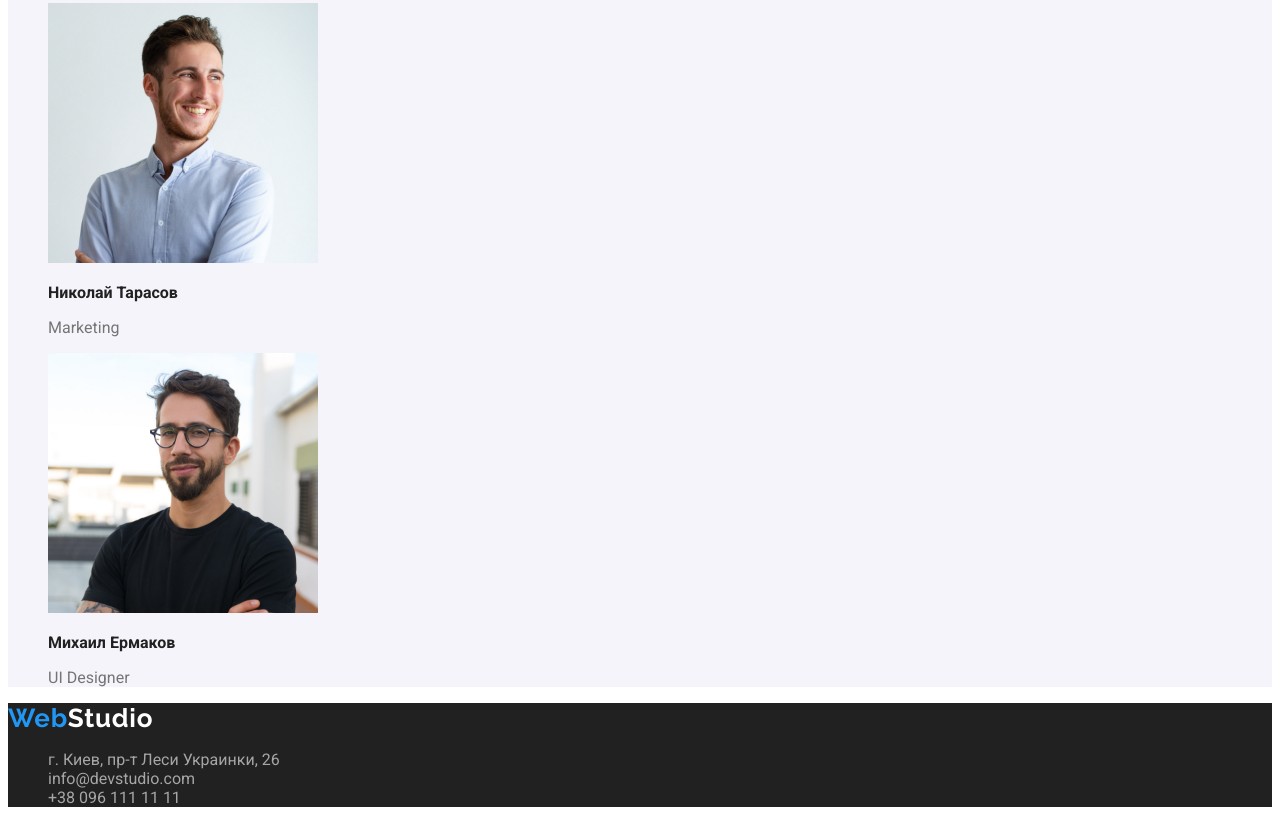
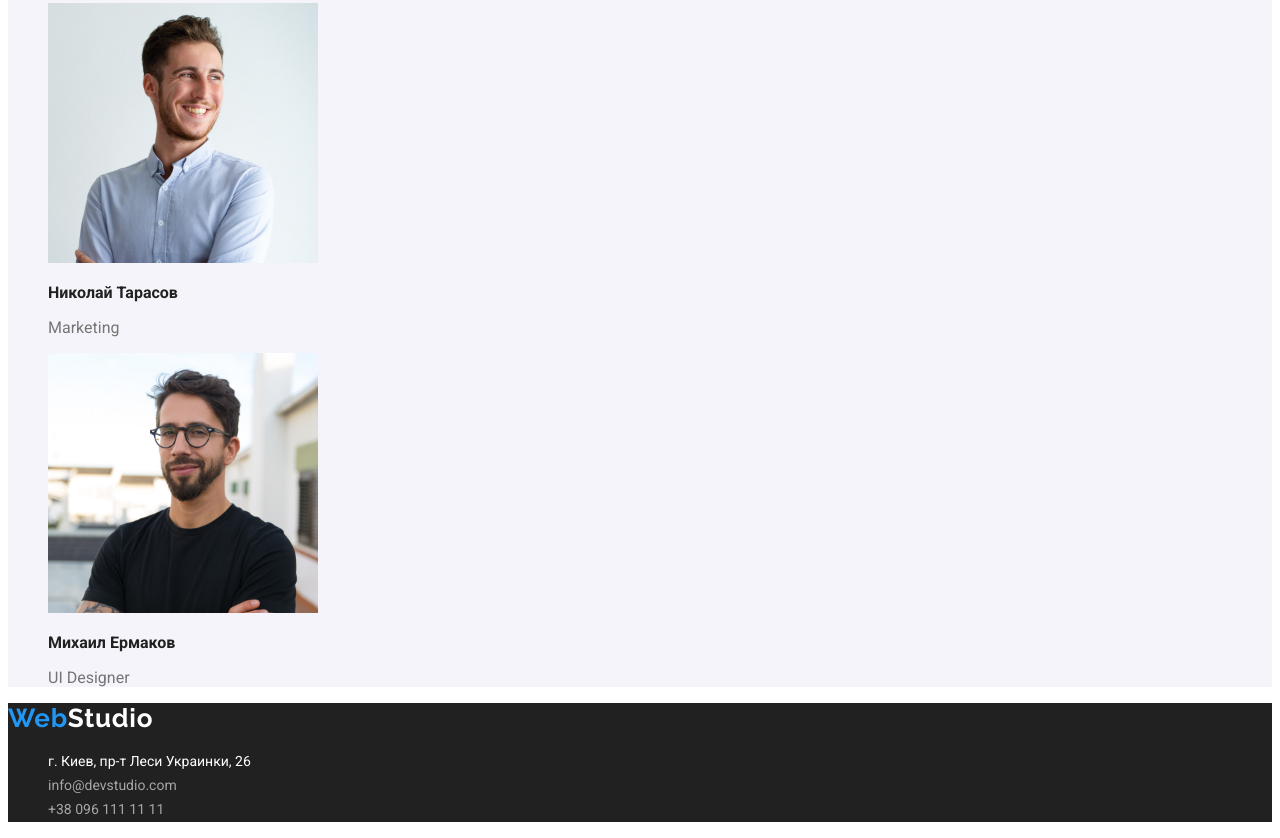
Before and after one commit to Evg72/goit-markup-hw-02, a plain HTML site: page index.html in a window 1280 px wide. Shown: the part 2384-3222 px from the top of the page. Drawn offline with Linux system fonts and the light colour scheme.

Commit message:
style futer

```diff
--- a/css/styles.css
+++ b/css/styles.css
@@ -177,6 +177,7 @@ a {
 }
 
 /*Футер*/
+
 .futer {
   background-color: #212121;
 }
@@ -189,6 +190,7 @@ a {
   letter-spacing: 0.03em;
   color: #ffffff;
 }
+
 /* Address list  */
 a {
   font-style: normal;
@@ -199,9 +201,25 @@ a {
 .address .link:focus {
   color: #2196f3;
 }
-.address .color {
+.futer .link {
+  font-style: Regular;
+  font-size: 14px;
+  line-height: 1.71;
+  align: Left;
+  vertical-align: Top;
+  letter-spacing: 3%;
+}
+
+.futer .text {
+  font-style: Regular;
+  font-size: 14px;
+  line-height: 1.71;
+  align: Left;
+  vertical-align: Top;
+  letter-spacing: 3%;
   color: #ffffff;
 }
+
 /*Портфолио*/
 .cont-work .work-title {
   font-weight: 700;
--- a/index.html
+++ b/index.html
@@ -164,7 +164,7 @@
               href="https://goo.gl/maps/9yxGBPs8h6NU6xEA7"
               target="_blank"
               rel="noopener noreferrer"
-              class="link"
+              class="link text"
               >г. Киев, пр-т Леси Украинки, 26</a
             >
           </li>
```
Also changed, not shown: portfolio.html (+1 -1 lines).
